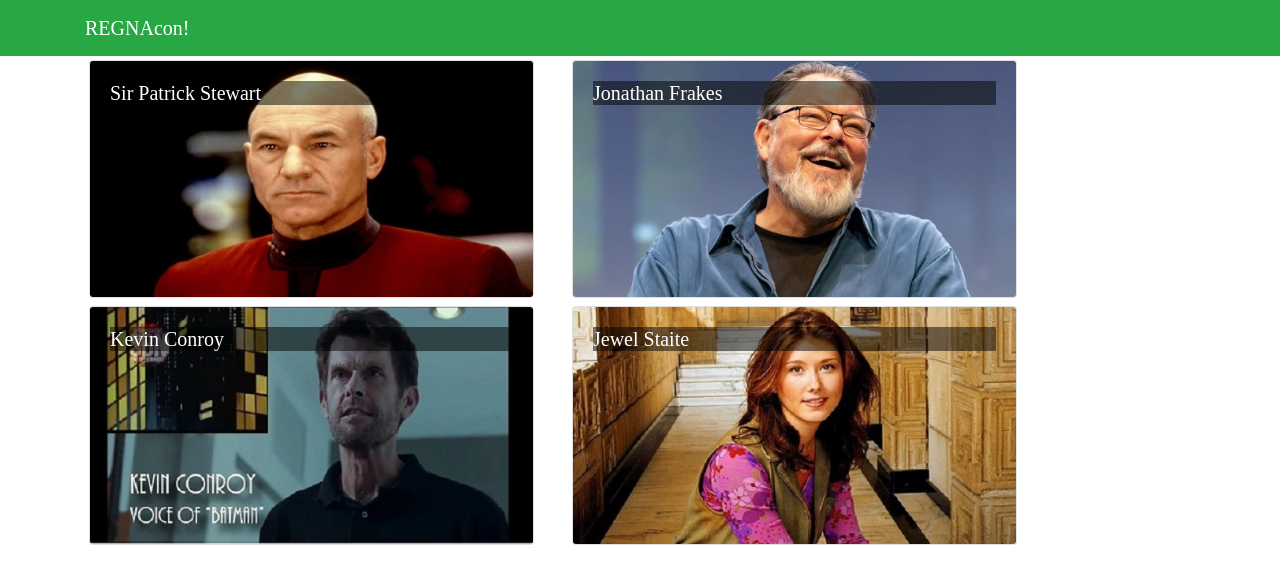
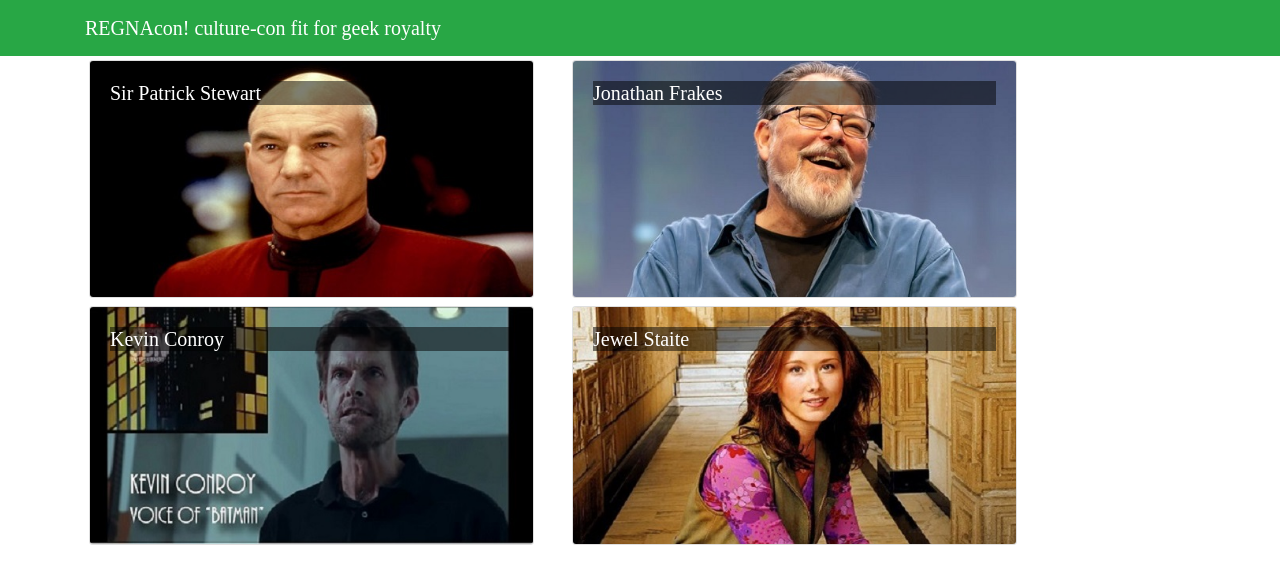
Before and after one commit to mrchappell/REGNAcon-React, a React (Create React App) app: page / in a window 1280 px wide. Shown: the top 584 px of the page. Built offline with nearby package versions, Linux system fonts and the light colour scheme; what webfontloader would draw is missing.

Commit message:
Main component added.

```diff
--- a/src/App.js
+++ b/src/App.js
@@ -1,29 +1,15 @@
 import React, { Component } from 'react';
-import { Navbar, NavbarBrand } from 'reactstrap';
+import Main from './components/MainComponent';
 import './App.css';
-import Guests from './components/GuestsComponent';
-import { CELEBS } from './shared/celebs';
 
 class App extends Component {
-    constructor(props) {
-        super(props);
-        this.state = {
-            celebs: CELEBS
-        };
-    }
-
     render() {
         return (
             <div className="App">
-                <Navbar dark color="success">
-                    <div className="container">
-                        <NavbarBrand href="/">REGNAcon!</NavbarBrand>
-                    </div>
-                </Navbar>
-                <Guests celebs={this.state.celebs} />
+                <Main />
             </div>
         );
-    }
+    };
 }
 
 export default App;
--- a/src/components/GuestInfoComponent.js
+++ b/src/components/GuestInfoComponent.js
@@ -24,7 +24,7 @@ class GuestInfo extends Component {
                 <div className="col-md-5 m-1">
                     <h4>Comments</h4>
                     {comments.map(comment => {
-                        return (<div key={comment.id} > {comment.text}<br/>-- {comment.author}, {new Intl.DateTimeFormat('en-US', { year: 'numeric', month: 'short', day: '2-digit' }).format(new Date(Date.parse(comment.date)))}<br/><br/></div>);
+                        return (<div key={comment.id} > {comment.text}<br />-- {comment.author}, {new Intl.DateTimeFormat('en-US', { year: 'numeric', month: 'short', day: '2-digit' }).format(new Date(Date.parse(comment.date)))}<br /><br /></div>);
                     }
                     )
                     }
@@ -41,15 +41,16 @@ class GuestInfo extends Component {
     render() {
         if (this.props.celebs) {
             return (
-                <div className="row">
-                    {this.renderCelebs(this.props.celebs)}
-                    {this.renderComments(this.props.celebs.comments)}
+                <div className="container">
+                    <div className="row">
+                        {this.renderCelebs(this.props.celebs)}
+                        {this.renderComments(this.props.celebs.comments)}
+                    </div>
                 </div>
             );
         }
         return (
-            <div>
-            </div>
+            <div />
         );
     }
 }
--- a/src/components/GuestsComponent.js
+++ b/src/components/GuestsComponent.js
@@ -20,13 +20,14 @@ class Guests extends Component {
         const guests = this.props.celebs.map(celebs => {
             return (
                 <div key={celebs.id} className="col-md-5 m-1">
-                    <Card onClick={() => this.onCelebsSelect(celebs)}>
+                    <Card onClick={() => this.props.onClick(celebs.id)}>
                         <CardImg width="100%" src={celebs.image} alt={celebs.name} />
                         <CardImgOverlay>
                             <CardTitle>{celebs.name}</CardTitle>
                         </CardImgOverlay>
                     </Card>
                 </div>
+
             );
         });
 
@@ -36,7 +37,6 @@ class Guests extends Component {
                 <div className="row">
                     {guests}
                 </div>
-                <GuestInfo celebs={this.state.selectedCelebs}></GuestInfo>
             </div>
         );
     }
--- a/src/components/MainComponent.js
+++ b/src/components/MainComponent.js
@@ -0,0 +1,35 @@
+import React, { Component } from 'react';
+import { Navbar, NavbarBrand } from 'reactstrap';
+import Guests from './GuestsComponent';
+import GuestInfo from './GuestInfoComponent';
+import { CELEBS } from '../shared/celebs';
+
+class Main extends Component {
+    constructor(props) {
+        super(props);
+        this.state = {
+            celebs: CELEBS,
+            selectedCelebs: null
+        };
+    }
+
+    onCelebsSelect(celebsId) {
+        this.setState({selectedCelebs: celebsId});
+    }
+
+    render() {
+        return (
+            <div>
+                <Navbar dark color="success">
+                    <div className="container">
+                        <NavbarBrand href="/">REGNAcon! culture-con fit for geek royalty</NavbarBrand>
+                    </div>
+                </Navbar>
+                <Guests celebs={this.state.celebs} onClick={celebsId => this.onCelebsSelect(celebsId)}/>
+                <GuestInfo celebs={this.state.celebs.filter(celebs => celebs.id === this.state.selectedCelebs)[0]} />
+            </div>
+        );
+    };
+}
+
+export default Main;
```
